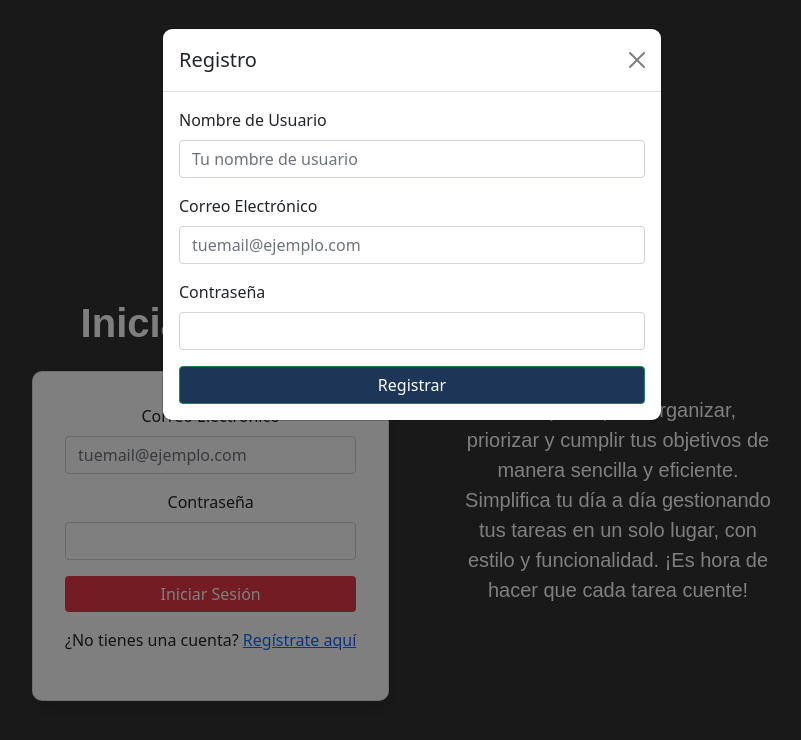
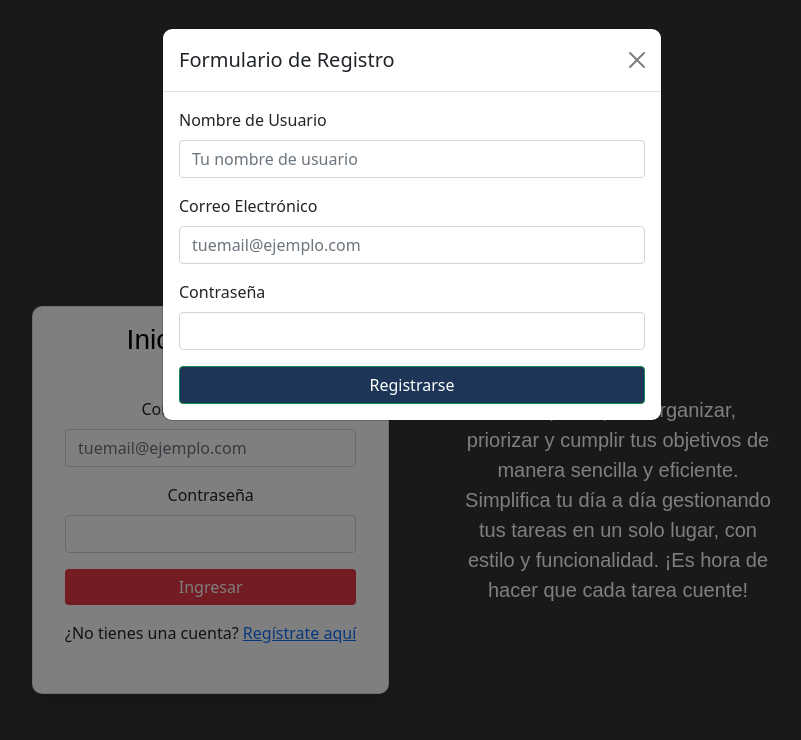
Before and after one commit to FrancoLuvisotti/app-todo-list, a plain HTML site: page frontend/views/login.html in a window 1280 px wide. Both pictures are taken after a click on the link "Regístrate aquí". Shown: the whole page, without its empty margins (228-1029 px from the left). Drawn offline with nearby package versions, Linux system fonts and the light colour scheme.

Commit message:
cambios en login

```diff
--- a/frontend/css/styles2.css
+++ b/frontend/css/styles2.css
@@ -5,6 +5,10 @@ body {
     justify-content: center;
     align-items: center;
     flex-direction: column;
+}
+
+h3{
+    color: black !important;
 }
 
 .contenedor {
--- a/frontend/views/login.html
+++ b/frontend/views/login.html
@@ -19,8 +19,9 @@
         <div class="row">
             <div class="col-md-6 d-flex align-items-center">
                 <div>
-                    <h1 class="text-center mb-4 message">Iniciar Sesión</h1>
+                    <!-- <h1 class="text-center mb-4 message">Iniciar Sesión</h1> -->
                     <div class="card shadow">
+                        <h3 class="text-center mb-4 message">Iniciar Sesión</h3>
                         <div class="card-body">
                             <form id="login-form" novalidate>
                                 <div class="mb-3">
@@ -33,7 +34,7 @@
                                     <input type="password" class="form-control" id="login-password" required>
                                     <div class="invalid-feedback">Por favor, ingresa tu contraseña.</div>
                                 </div>
-                                <button type="submit" class="btn btn-primary w-100">Iniciar Sesión</button>
+                                <button type="submit" class="btn btn-primary w-100">Ingresar</button>
                                 <div class="mt-3 text-center">
                                     <p>¿No tienes una cuenta? <a href="#" data-bs-toggle="modal" data-bs-target="#register-modal">Regístrate aquí</a></p>
                                 </div>
--- a/frontend/views/modals.html
+++ b/frontend/views/modals.html
@@ -3,7 +3,7 @@
     <div class="modal-dialog">
         <div class="modal-content">
             <div class="modal-header">
-                <h5 class="modal-title" id="registerModalLabel">Registro</h5>
+                <h5 class="modal-title" id="registerModalLabel">Formulario de Registro</h5>
                 <button type="button" class="btn-close" data-bs-dismiss="modal" aria-label="Cerrar"></button>
             </div>
             <div class="modal-body">
@@ -23,7 +23,7 @@
                         <input type="password" class="form-control" id="register-password" required>
                         <div class="invalid-feedback">Por favor, ingresa tu contraseña.</div>
                     </div>
-                    <button type="submit" class="btn btn-success w-100">Registrar</button>
+                    <button type="submit" class="btn btn-success w-100">Registrarse</button>
                 </form>
             </div>
         </div>
```
Also changed, not shown: frontend/views/index.html (+1 -1 lines).
